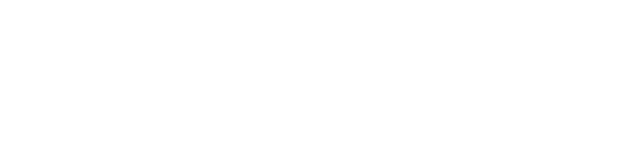
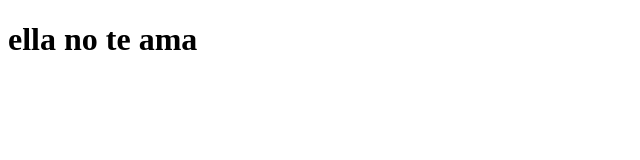
Before and after one commit to renatomartinezdev/proyecto3, a plain HTML site: page nosotros.html in a window 1280 px wide. Shown: the whole page, without its empty margins (0-640 px from the left). Drawn offline with Linux system fonts and the light colour scheme.

Commit message:
cuarto commit

```diff
--- a/nosotros.html
+++ b/nosotros.html
@@ -7,6 +7,7 @@
     <title>Document</title>
 </head>
 <body>
+    <h1>ella no te ama </h1>
 
 </body>
 </html>
```
